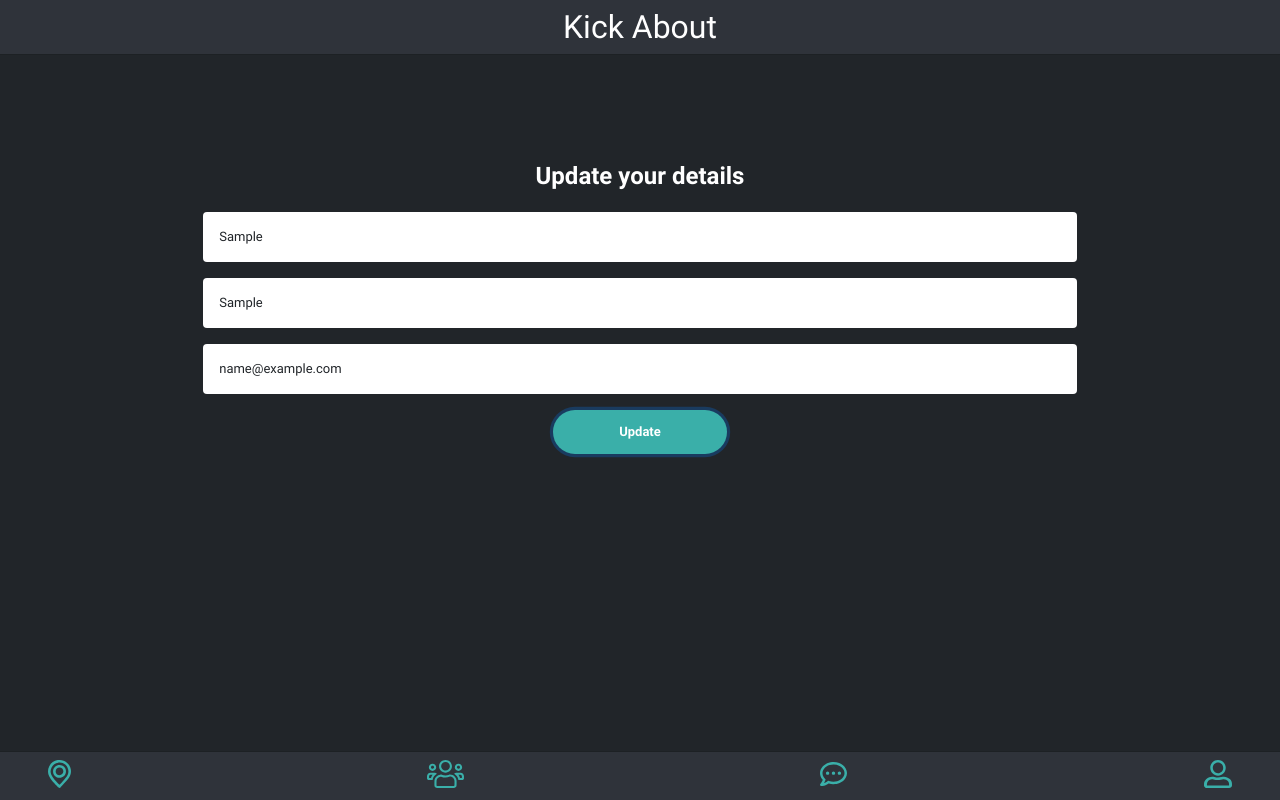
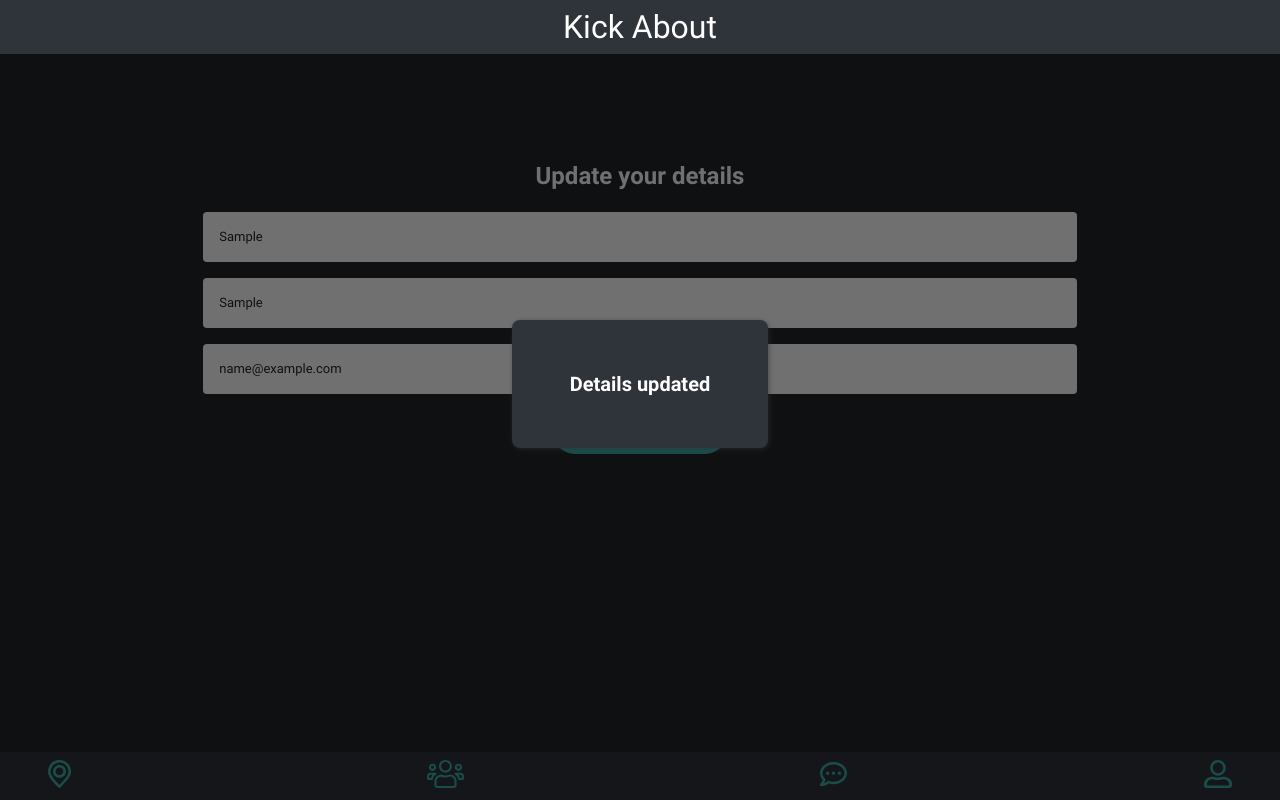
Before and after one commit to Reeceds/reece-simpson-kick-about, a React (Create React App) app in the folder client/: page /PlayerProfile in a window 1280 px wide. Both pictures are taken after typing "Sample", "Sample", "name@example.com" into the empty fields and a click on the button "Update". Built offline with nearby package versions, Linux system fonts and the light colour scheme; no server answers.

Commit message:
Added modal

```diff
--- a/client/package.json
+++ b/client/package.json
@@ -11,6 +11,8 @@
     "rc-slider": "^9.3.1",
     "react": "^16.13.1",
     "react-dom": "^16.13.1",
+    "react-modal": "^3.11.2",
+    "react-outclick": "0.0.3",
     "react-router-dom": "^5.2.0",
     "react-scripts": "3.4.1",
     "uuid": "^8.1.0"
--- a/client/src/pages/PlayerProfile/PlayerProfile.jsx
+++ b/client/src/pages/PlayerProfile/PlayerProfile.jsx
@@ -1,15 +1,19 @@
 import React from 'react';
 import axios from 'axios';
+import ReactModal from 'react-modal';
 import './PlayerProfile.scss'
 import Footer from '../../components/Footer/Footer'
 
+
+ReactModal.setAppElement('body');
 
 const URL = "http://localhost:8080/playerProfile"
 
 class PlayerProfile extends React.Component {
 
     state = {
-        playerDetails: []
+        playerDetails: [],
+        showModal: false
     }
 
     componentDidMount(){
@@ -36,13 +40,22 @@ class PlayerProfile extends React.Component {
         }
         if(updatedPlayer){
             axios.put(URL, {updatedPlayer})
-            .then(res => {
-                alert("Details updated")
-            })
+            // .then(res => {
+            //     alert("Details updated")
+            // })
         }
     }
 
 
+    handleOpenModal () {
+        const showModal = this.state.showModal;
+        this.setState({ showModal: !showModal });
+    }
+
+    handleCloseModal () {
+        const showModal = this.state.showModal;
+        this.setState({ showModal: !showModal });
+    }
 
 
     render(){
@@ -54,8 +67,24 @@ class PlayerProfile extends React.Component {
                     <input className="player-profile-form-input" type="text" placeholder="First name" name="firstName" value={this.state.playerDetails.firstName} onChange={this.handleChange} required/>
                     <input className="player-profile-form-input" type="text" placeholder="Last name" name="lastName" value={this.state.playerDetails.lastName} onChange={this.handleChange} required/>
                     <input className="player-profile-form-input" type="email" placeholder="Email address" name="email" value={this.state.playerDetails.email} onChange={this.handleChange} required/>
-                    <button className="player-profile-form-btn btn" type="submit">Update</button>
+                    <button onClick={()=>{this.handleOpenModal()}} className="player-profile-form-btn btn" type="submit">Update</button>
                 </form>
+                <div>
+                <ReactModal
+                    isOpen={this.state.showModal}
+                    contentLabel="Minimal Modal Example"
+                    className="modal"
+                    overlayClassName="overlay"
+                    onRequestClose={()=>{this.handleCloseModal()}}
+                    shouldCloseOnOverlayClick={true}
+
+
+                >
+                <h2 className="modal-text">Details updated</h2>
+
+                </ReactModal>
+                </div>
+
             </div>
             <Footer />
             </>
--- a/client/src/pages/PlayerProfile/PlayerProfile.scss
+++ b/client/src/pages/PlayerProfile/PlayerProfile.scss
@@ -38,8 +38,40 @@
             }
         }
     }
+}
+
+.modal {
+    position: absolute;
+    top: 50%;
+    left: 50%;
+    right: auto;
+    bottom: auto;
+    margin-right: -50%;
+    transform: translate(-50%, -100%);
+    background-color: $secondary-col;
+    margin-top: 3rem;
+    height: 8rem;
+    width: 16rem;
+    border-radius: 0.5rem;
+    outline: 0;
+    display: flex;
+    justify-content: center;
+    align-items: center;
+    box-shadow: 1px 1px 5px 0px #3333339e;
 
 
+    &-text {
+        @include header-2;
+        margin-bottom: 0;
+    }
 
+  }
 
-}
+  .overlay {
+    position: fixed;
+    top: 0;
+    left: 0;
+    right: 0;
+    bottom: 0;
+    background-color: #0000008f;
+  }
```
Also changed, not shown: 1 other file (tests, documents, lock files or other folders).
